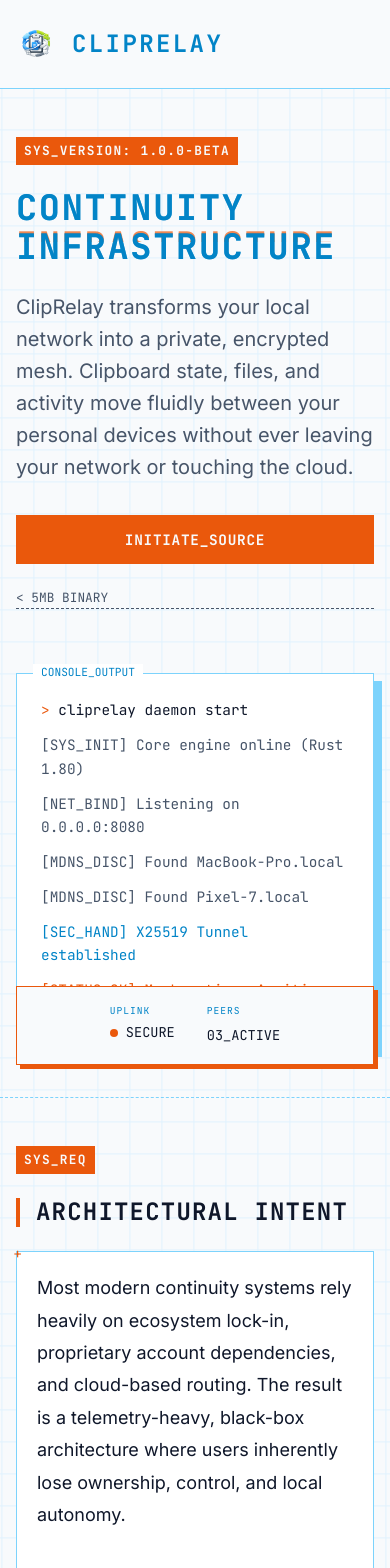
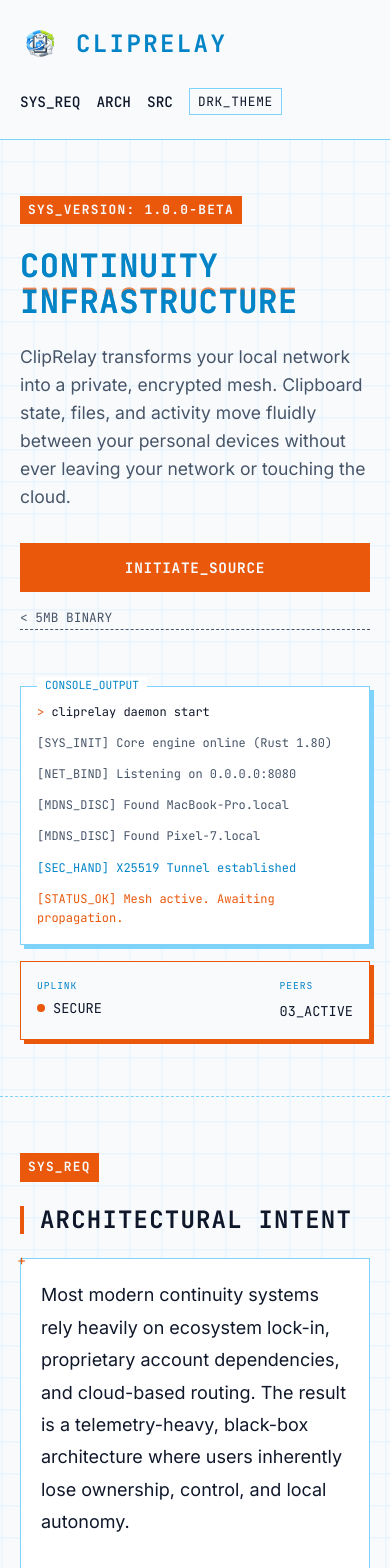
Before and after one commit to ChinmayyK/ClipRelay-web, a React (Vite) app: page / in a window 390 px wide. Shown: the top 1568 px of the page. Built offline with nearby package versions, Linux system fonts and the light colour scheme.

Commit message:
style: aggressively polish mobile responsiveness

```diff
--- a/src/index.css
+++ b/src/index.css
@@ -355,17 +355,36 @@
     padding: 0 1rem;
   }
 
+  /* Typography */
   h1 {
-    font-size: 2.2rem;
+    font-size: clamp(2rem, 8vw, 3.5rem);
     word-wrap: break-word;
+    letter-spacing: 0.02em;
   }
 
   h2 {
-    font-size: 1.5rem;
+    font-size: clamp(1.5rem, 6vw, 2rem);
   }
 
+  p {
+    font-size: 1rem;
+  }
+
+  /* Layout Spacing */
   .section {
-    padding: 3rem 0;
+    padding: 3.5rem 0;
+  }
+
+  .container {
+    padding: 0 1.25rem;
+  }
+
+  /* Grid gaps reduction */
+  [style*="gap: 4rem"] {
+    gap: 2rem !important;
+  }
+  [style*="gap: 3rem"] {
+    gap: 1.5rem !important;
   }
 
   /* Tables wrapper for horizontal scroll */
@@ -375,6 +394,7 @@
     -webkit-overflow-scrolling: touch;
     border: 1px solid var(--border);
     margin-bottom: 2rem;
+    box-shadow: inset -10px 0 10px -10px rgba(0,0,0,0.1);
   }
 
   .table-responsive table {
@@ -382,27 +402,52 @@
     margin-bottom: 0;
   }
 
-  /* Schematic cards */
+  /* Schematic cards & Terminal */
   .schematic-card {
     padding: 1.25rem;
   }
 
+  .terminal {
+    padding: 1rem;
+    font-size: 0.75rem;
+    box-shadow: 4px 4px 0 var(--border);
+  }
+
+  .hero-visual {
+    transform: none !important; /* Disable 3D on mobile for better fit */
+    margin-top: 1.5rem;
+  }
+
+  .hero-content p {
+    font-size: clamp(1rem, 4.5vw, 1.25rem) !important;
+  }
+
   .diagnostic-panel {
+    position: relative !important;
     right: 0 !important;
-    bottom: -1rem !important;
+    bottom: 0 !important;
     left: 0 !important;
-    justify-content: center;
+    margin-top: 1rem;
+    justify-content: space-between;
     transform: none !important;
     width: 100%;
+    box-shadow: 4px 4px 0 var(--accent);
   }
 
+  /* Navbar */
   .nav-links {
-    display: none !important;
+    display: flex !important;
+    flex-wrap: wrap;
+    gap: 1rem !important;
+    width: 100%;
+    justify-content: flex-start;
+    margin-top: 0.5rem;
   }
 
   .hero-buttons {
     flex-direction: column;
     align-items: stretch !important;
+    gap: 1rem !important;
   }
 
   .hero-buttons .button-primary {
```
